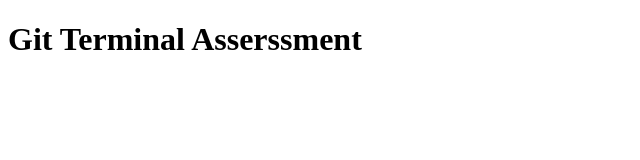
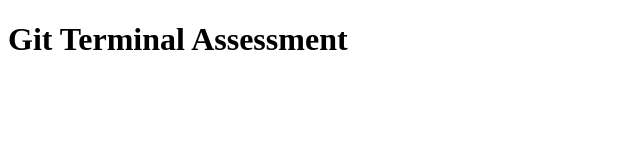
Before and after one commit to willwash2/git_terminal_assessment, a plain HTML site: page contact.html in a window 1280 px wide. Shown: the full height of the page, 0-640 px from the left. Drawn offline with Linux system fonts and the light colour scheme.

Commit message:
update boiler plate misspellings on contact.html

```diff
--- a/contact.html
+++ b/contact.html
@@ -4,11 +4,11 @@
 <head>
     <meta charset="UTF-8">
     <meta name="viewport" content="width=device-width, initial-scale=1.0">
-    <title>Git_Terminal_Assessmentt</title>
+    <title>Git_Terminal_Assessment</title>
 </head>
 
 <body>
-    <h1>Git Terminal Asserssment</h1>
+    <h1>Git Terminal Assessment</h1>
 </body>
 
 </html>
```
